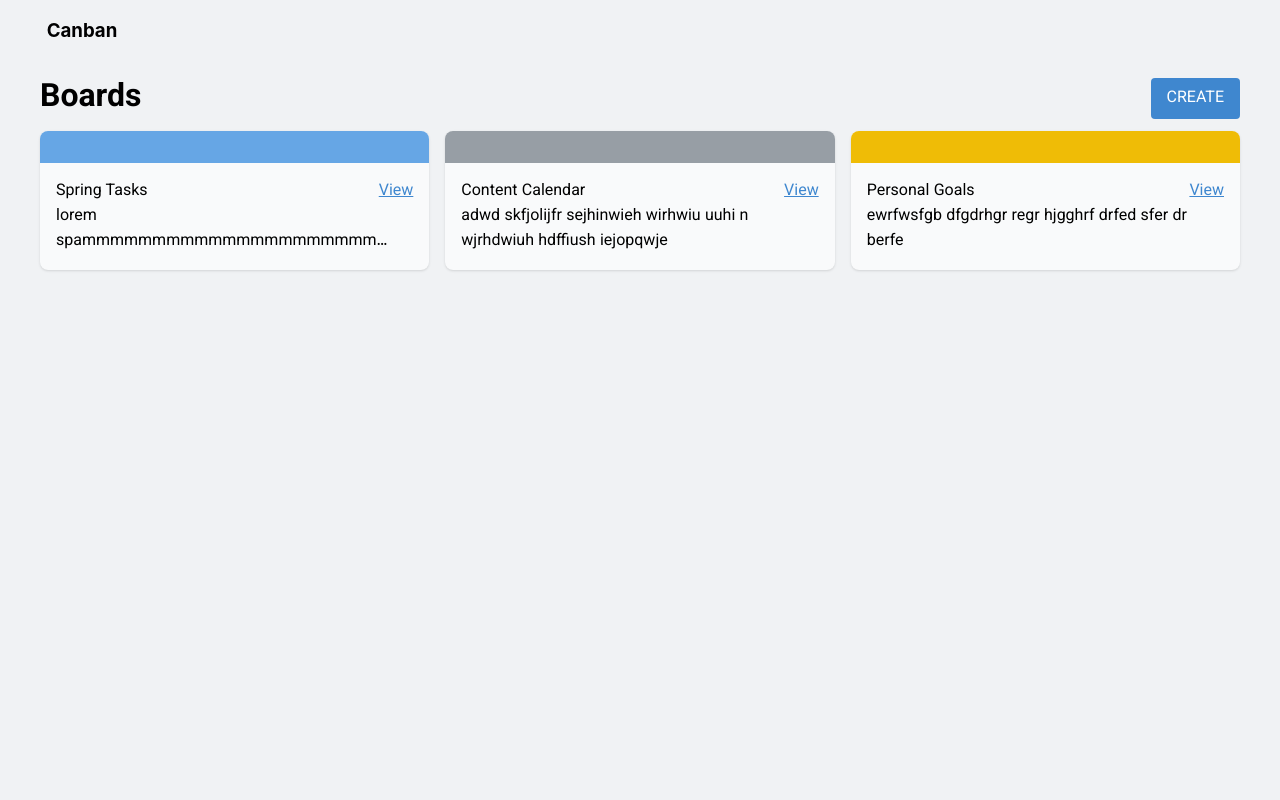
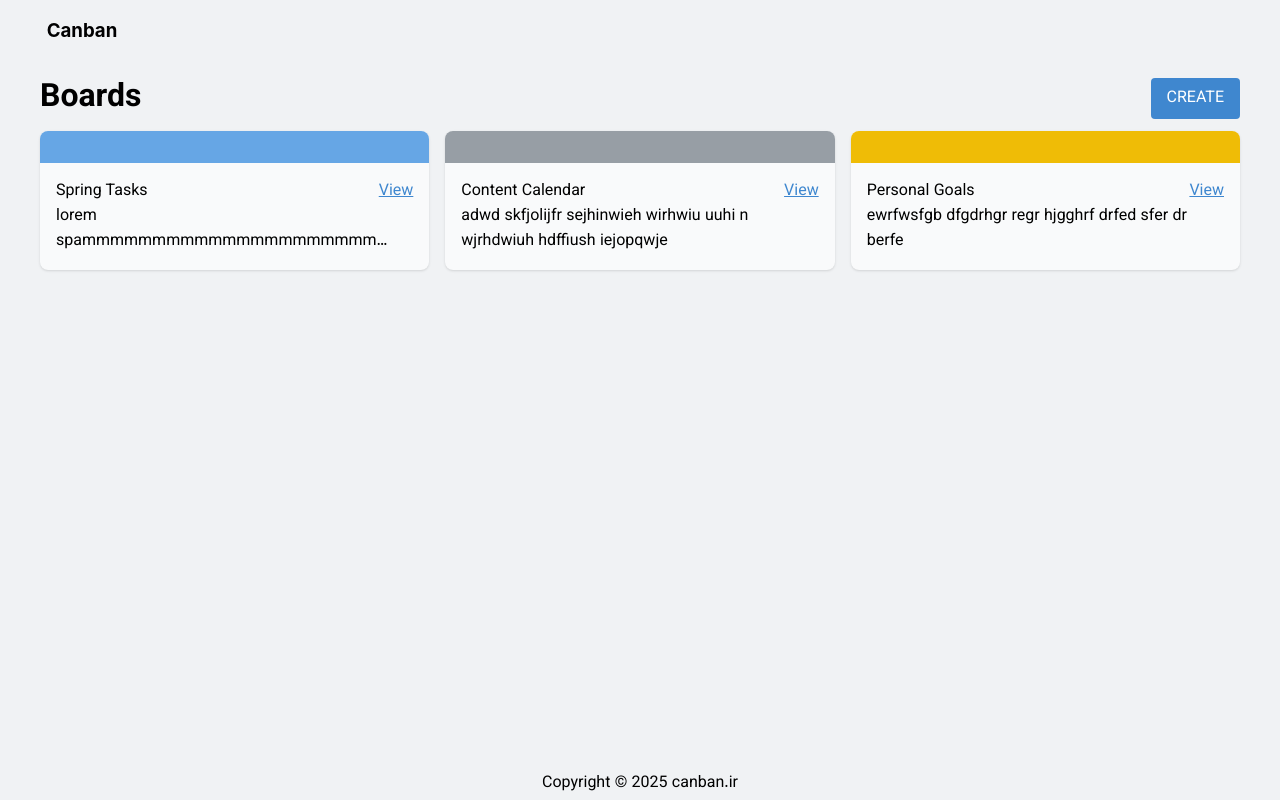
Before and after one commit to FatemehAsi/canban, a React (Vite) app: page / in a window 1280 px wide. Built offline with nearby package versions, Linux system fonts and the light colour scheme.

Commit message:
[ADD] footer component

```diff
--- /dev/null
+++ b/src/components/Footer/Footer.module.css
@@ -0,0 +1,5 @@
+.footer{
+    padding-block: 0.25rem;
+
+    text-align: center;
+}
--- /dev/null
+++ b/src/components/Footer/Footer.tsx
@@ -0,0 +1,11 @@
+import styles from "./Footer.module.css";
+
+import { ReactNode } from "react";
+
+export default function Footer(): ReactNode{
+    const year = new Date().getFullYear();
+
+    return(
+        <footer className={styles.footer}>Copyright &copy; {year} canban.ir</footer>
+    );
+}
--- a/src/pages/HomePage/HomePage.tsx
+++ b/src/pages/HomePage/HomePage.tsx
@@ -4,7 +4,8 @@
 
 import BoardCard from  "../../components/BoardCard/BoardCard.tsx";
 import Button from "../../components/Button/Button.tsx";
-import Header from "../../components/Header/Header.tsx"
+import Header from "../../components/Header/Header.tsx";
+import Footer from "../../components/Footer/Footer.tsx";
 
 export default function HomePage(): ReactNode{
     return <div className={styles["home-page"]}>
@@ -32,8 +33,6 @@
 
       </main>
 
-      <footer>
-
-      </footer>
+      <Footer />
     </div>
 }
```
